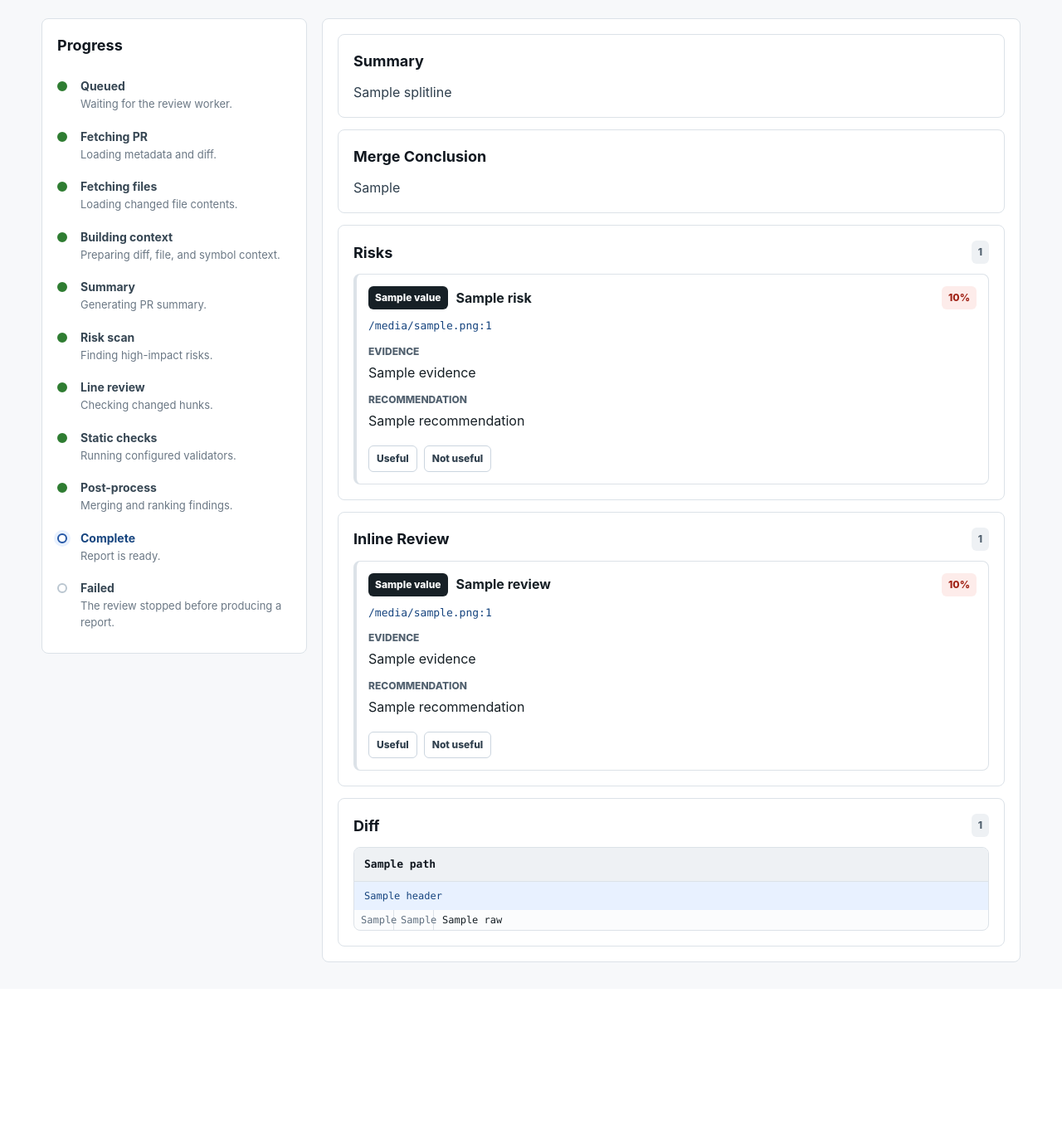
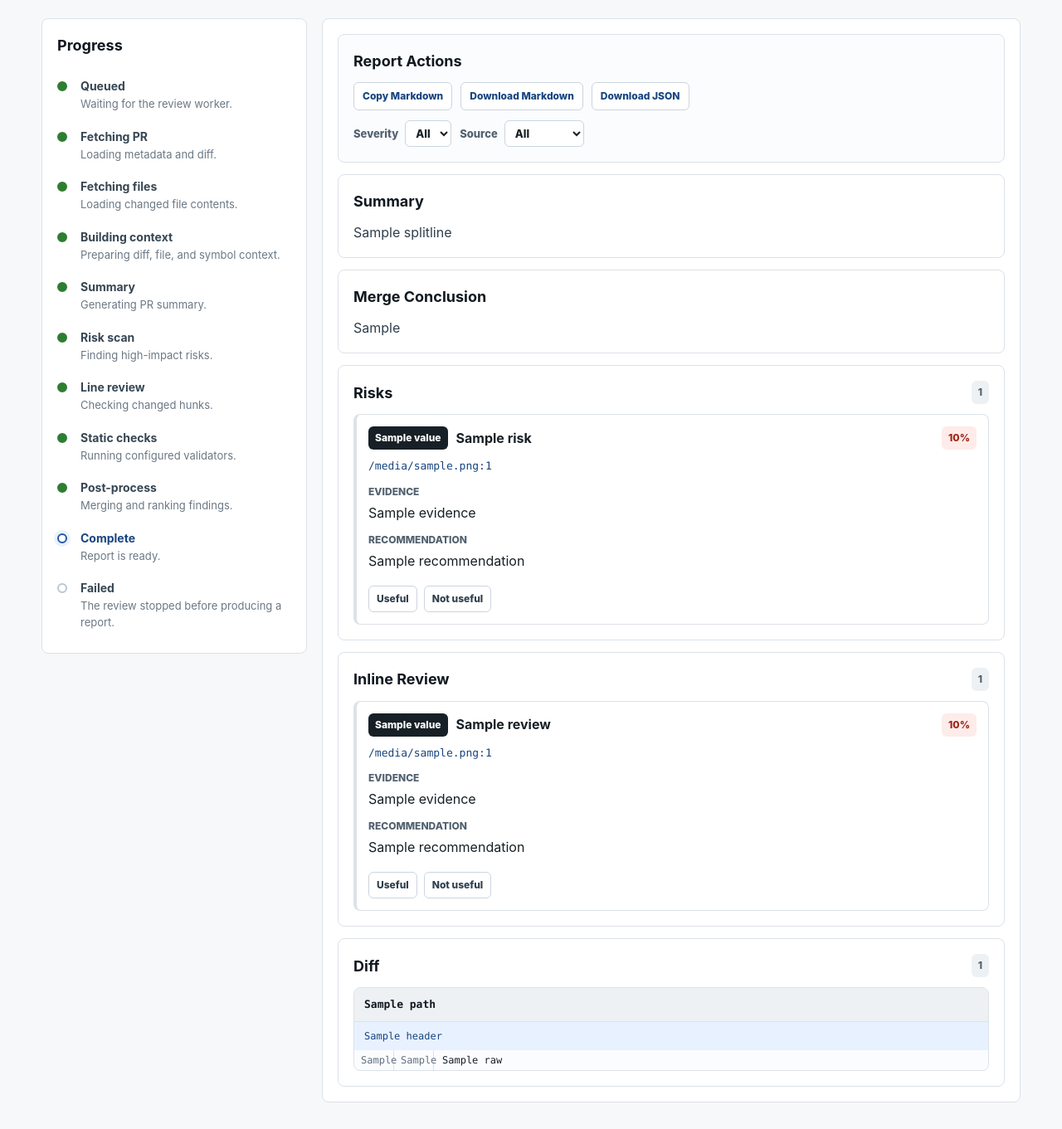
Before and after one commit to DIYstupid/ReviewPilot, a FastAPI app: template reviewpilot/templates/review.html in a window 1280 px wide. Shown: the part 176-1537 px from the top of the page at 83% size. Before the commit the page ends 1336 px from the top, so only its background shows below. Run offline with FastAPI, Linux system fonts and the light colour scheme; the template is opened without the code that fills it: most values are stand-ins (such as "Sample title", 1, 10 or a date in 2020); some libraries are stand-ins or nearby versions.

Commit message:
feat: 增加报告下载复制与发现过滤

```diff
--- a/reviewpilot/api/review.py
+++ b/reviewpilot/api/review.py
@@ -4,13 +4,14 @@ import json
 from urllib.parse import parse_qs
 
 from fastapi import APIRouter, BackgroundTasks, HTTPException, Request, status
-from fastapi.responses import RedirectResponse, StreamingResponse
+from fastapi.responses import JSONResponse, PlainTextResponse, RedirectResponse, StreamingResponse
 from fastapi.templating import Jinja2Templates
 
 from reviewpilot.analyzer.llm import LLMConfigurationError
 from reviewpilot.auth.session import get_github_token_from_request
 from reviewpilot.fetcher.github_api import GitHubAPIError
 from reviewpilot.markdown import render_markdown
+from reviewpilot.render import render_report_markdown
 from reviewpilot.review_service import (
     ReviewConfigurationError,
     create_pending_configured_review_job,
@@ -85,6 +86,30 @@ async def review_page(request: Request, job_id: str):
     )
 
 
+@router.get("/review/{job_id}/report.md")
+async def download_report_markdown(job_id: str):
+    job = job_store.get(job_id)
+    if job is None or job.report is None:
+        raise HTTPException(status_code=404, detail="Review report not found")
+    content = render_report_markdown(job.report, report_language=job.report_language)
+    return PlainTextResponse(
+        content,
+        media_type="text/markdown; charset=utf-8",
+        headers={"Content-Disposition": f'attachment; filename="{job_id}.md"'},
+    )
+
+
+@router.get("/review/{job_id}/report.json")
+async def download_report_json(job_id: str):
+    job = job_store.get(job_id)
+    if job is None or job.report is None:
+        raise HTTPException(status_code=404, detail="Review report not found")
+    return JSONResponse(
+        job.report.model_dump(mode="json"),
+        headers={"Content-Disposition": f'attachment; filename="{job_id}.json"'},
+    )
+
+
 @router.get("/review/{job_id}/stream")
 async def stream_review(job_id: str):
     job = job_store.get(job_id)
--- a/reviewpilot/static/css/output.css
+++ b/reviewpilot/static/css/output.css
@@ -266,6 +266,10 @@ input {
   gap: 14px;
 }
 
+.report-actions {
+  background: #fbfcfd;
+}
+
 .message-panel {
   margin-bottom: 14px;
   background: #fbfcfd;
@@ -370,6 +374,51 @@ input {
   color: #52616f;
 }
 
+.action-row,
+.filter-row {
+  display: flex;
+  flex-wrap: wrap;
+  gap: 10px;
+  align-items: center;
+  margin-top: 12px;
+}
+
+.action-row button,
+.action-row a {
+  border: 1px solid #cbd5df;
+  border-radius: 6px;
+  background: #ffffff;
+  color: #17457f;
+  padding: 7px 10px;
+  font-size: 12px;
+  font-weight: 800;
+  text-decoration: none;
+  cursor: pointer;
+}
+
+.action-row span {
+  color: #52616f;
+  font-size: 12px;
+}
+
+.filter-row label {
+  display: inline-flex;
+  gap: 8px;
+  align-items: center;
+  color: #52616f;
+  font-size: 13px;
+  font-weight: 800;
+}
+
+.filter-row select {
+  border: 1px solid #cbd5df;
+  border-radius: 6px;
+  background: #ffffff;
+  color: #172026;
+  padding: 6px 8px;
+  font: inherit;
+}
+
 .finding-list {
   display: grid;
   gap: 12px;
@@ -381,6 +430,10 @@ input {
   border-left-width: 4px;
   border-radius: 8px;
   padding: 14px;
+}
+
+.finding-card.is-filtered {
+  display: none;
 }
 
 .finding-card.severity-p0 {
--- a/reviewpilot/static/js/htmx-sse.js
+++ b/reviewpilot/static/js/htmx-sse.js
@@ -158,11 +158,15 @@
       children.push(feedbackForm(finding, jobId));
     }
 
-    return node(
+    const card = node(
       "article",
       { className: `finding-card severity-${severity.toLowerCase()}` },
       children,
     );
+    card.setAttribute("data-finding-card", "");
+    card.setAttribute("data-severity", severity);
+    card.setAttribute("data-source", text(finding.source, "llm"));
+    return card;
   }
 
   function reportSection(title, children, count) {
@@ -301,6 +305,7 @@
     clearChildren(elements.report);
 
     elements.report.append(
+      renderActionSection(elements),
       reportSection("Summary", [
         node("div", {
           className: "summary-text markdown-body",
@@ -350,6 +355,45 @@
         window.hljs.highlightElement(block);
       });
     }
+    applyFindingFilters();
+  }
+
+  function renderActionSection(elements) {
+    const copyButton = node("button", { text: "Copy Markdown" });
+    copyButton.type = "button";
+    copyButton.setAttribute("data-copy-report", "");
+    const mdLink = node("a", { text: "Download Markdown" });
+    mdLink.href = elements.markdownUrl || "#";
+    const jsonLink = node("a", { text: "Download JSON" });
+    jsonLink.href = elements.jsonUrl || "#";
+    const status = node("span", { text: "" });
+    status.setAttribute("data-copy-status", "");
+
+    const severity = document.createElement("select");
+    severity.setAttribute("data-filter-severity", "");
+    for (const option of ["all", "P0", "P1", "P2", "P3"]) {
+      const opt = document.createElement("option");
+      opt.value = option;
+      opt.textContent = option === "all" ? "All" : option;
+      severity.append(opt);
+    }
+
+    const source = document.createElement("select");
+    source.setAttribute("data-filter-source", "");
+    for (const option of ["all", "llm", "ruff", "semgrep"]) {
+      const opt = document.createElement("option");
+      opt.value = option;
+      opt.textContent = option === "all" ? "All" : option.toUpperCase();
+      source.append(opt);
+    }
+
+    return reportSection("Report Actions", [
+      node("div", { className: "action-row" }, [copyButton, mdLink, jsonLink, status]),
+      node("div", { className: "filter-row" }, [
+        node("label", { text: "Severity " }, [severity]),
+        node("label", { text: "Source " }, [source]),
+      ]),
+    ]);
   }
 
   function renderDiffSection(diffFiles) {
@@ -445,6 +489,8 @@
       statusText: document.querySelector("[data-status-text]"),
       jobId: root.getAttribute("data-job-id") || "",
       diffData: null,
+      markdownUrl: root.getAttribute("data-report-markdown-url") || "",
+      jsonUrl: root.getAttribute("data-report-json-url") || "",
     };
 
     updateStatus(root.getAttribute("data-current-status") || "pending", elements);
@@ -526,6 +572,64 @@
     });
   }
 
+  function initReportActions() {
+    document.addEventListener("click", function (event) {
+      const target = event.target;
+      if (!(target instanceof HTMLElement) || !target.matches("[data-copy-report]")) {
+        return;
+      }
+
+      const root = document.querySelector("[data-report-markdown-url]");
+      const status = document.querySelector("[data-copy-status]");
+      const url = root ? root.getAttribute("data-report-markdown-url") : "";
+      if (!url) {
+        if (status) status.textContent = "Copy unavailable";
+        return;
+      }
+
+      fetch(url)
+        .then(function (response) {
+          if (!response.ok) {
+            throw new Error("Report fetch failed");
+          }
+          return response.text();
+        })
+        .then(function (markdown) {
+          return navigator.clipboard.writeText(markdown);
+        })
+        .then(function () {
+          if (status) status.textContent = "Copied";
+        })
+        .catch(function () {
+          if (status) status.textContent = "Could not copy";
+        });
+    });
+
+    document.addEventListener("change", function (event) {
+      const target = event.target;
+      if (
+        target instanceof HTMLSelectElement &&
+        (target.matches("[data-filter-severity]") || target.matches("[data-filter-source]"))
+      ) {
+        applyFindingFilters();
+      }
+    });
+  }
+
+  function applyFindingFilters() {
+    const severity = document.querySelector("[data-filter-severity]");
+    const source = document.querySelector("[data-filter-source]");
+    const severityValue = severity instanceof HTMLSelectElement ? severity.value : "all";
+    const sourceValue = source instanceof HTMLSelectElement ? source.value : "all";
+
+    for (const card of document.querySelectorAll("[data-finding-card]")) {
+      const severityMatches = severityValue === "all" || card.getAttribute("data-severity") === severityValue;
+      const sourceMatches = sourceValue === "all" || card.getAttribute("data-source") === sourceValue;
+      card.classList.toggle("is-filtered", !(severityMatches && sourceMatches));
+    }
+  }
+
   document.addEventListener("DOMContentLoaded", initReviewStream);
   document.addEventListener("DOMContentLoaded", initFeedbackForms);
+  document.addEventListener("DOMContentLoaded", initReportActions);
 })();
--- a/reviewpilot/templates/partials/inline_review.html
+++ b/reviewpilot/templates/partials/inline_review.html
@@ -1,4 +1,9 @@
-<article class="finding-card severity-{{ review.severity.value | lower }}">
+<article
+  class="finding-card severity-{{ review.severity.value | lower }}"
+  data-finding-card
+  data-severity="{{ review.severity.value }}"
+  data-source="{{ review.source }}"
+>
   <header class="finding-header">
     <span class="severity-badge">{{ review.severity.value }}</span>
     <h3>{{ review.title }}</h3>
--- a/reviewpilot/templates/partials/risk_card.html
+++ b/reviewpilot/templates/partials/risk_card.html
@@ -1,4 +1,9 @@
-<article class="finding-card severity-{{ risk.severity.value | lower }}">
+<article
+  class="finding-card severity-{{ risk.severity.value | lower }}"
+  data-finding-card
+  data-severity="{{ risk.severity.value }}"
+  data-source="{{ risk.source }}"
+>
   <header class="finding-header">
     <span class="severity-badge">{{ risk.severity.value }}</span>
     <h3>{{ risk.title }}</h3>
--- a/reviewpilot/templates/review.html
+++ b/reviewpilot/templates/review.html
@@ -31,6 +31,8 @@
     data-review-stream-url="/review/{{ job_id }}/stream"
     data-job-id="{{ job_id }}"
     data-current-status="{{ job.status }}"
+    data-report-markdown-url="/review/{{ job_id }}/report.md"
+    data-report-json-url="/review/{{ job_id }}/report.json"
   >
     <aside class="status-panel" aria-label="Review progress">
       <h2>Progress</h2>
@@ -67,6 +69,39 @@
 
       <div id="report-content" class="report-stack{% if not job.report %} is-hidden{% endif %}">
         {% if job.report %}
+          <section class="report-section report-actions" aria-label="Report actions">
+            <div class="section-header">
+              <h2>Report Actions</h2>
+            </div>
+            <div class="action-row">
+              <button type="button" data-copy-report>Copy Markdown</button>
+              <a href="/review/{{ job_id }}/report.md">Download Markdown</a>
+              <a href="/review/{{ job_id }}/report.json">Download JSON</a>
+              <span data-copy-status></span>
+            </div>
+            <div class="filter-row" aria-label="Finding filters">
+              <label>
+                Severity
+                <select data-filter-severity>
+                  <option value="all">All</option>
+                  <option value="P0">P0</option>
+                  <option value="P1">P1</option>
+                  <option value="P2">P2</option>
+                  <option value="P3">P3</option>
+                </select>
+              </label>
+              <label>
+                Source
+                <select data-filter-source>
+                  <option value="all">All</option>
+                  <option value="llm">LLM</option>
+                  <option value="ruff">Ruff</option>
+                  <option value="semgrep">Semgrep</option>
+                </select>
+              </label>
+            </div>
+          </section>
+
           {% with summary=job.report.summary %}
             {% include "partials/summary.html" %}
           {% endwith %}
```
Also changed, not shown: tests/test_review_api.py (+37 -0 lines).
